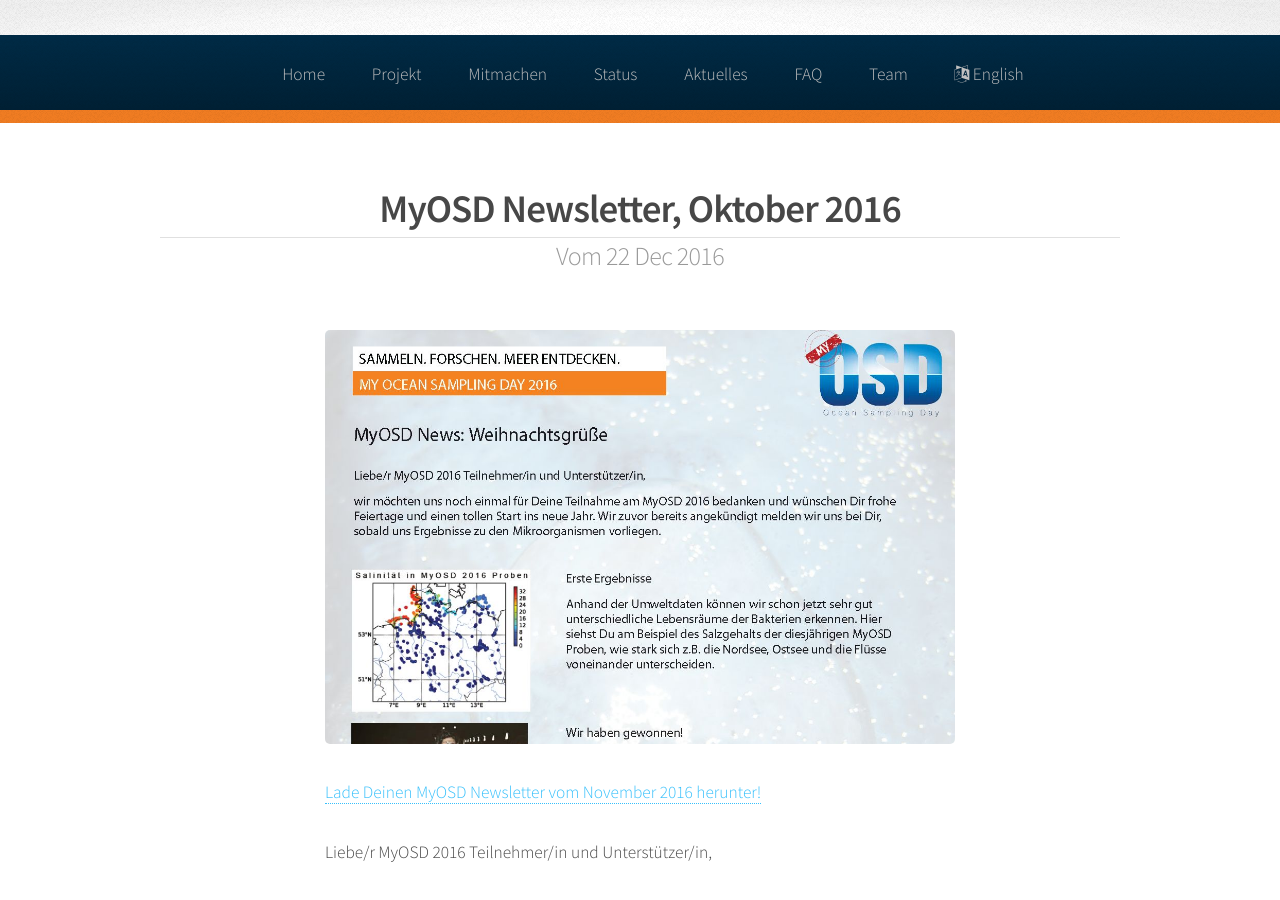
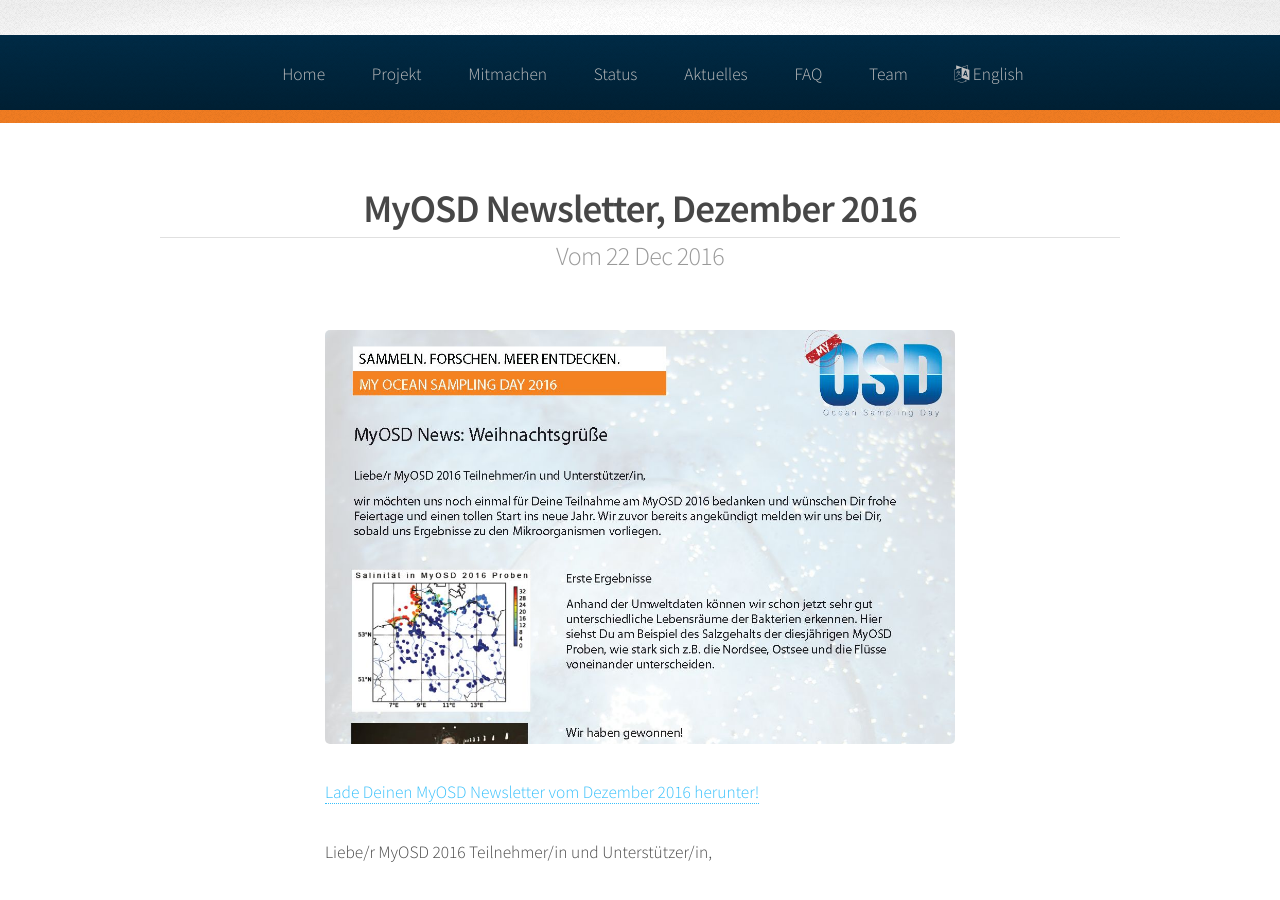
Before and after one commit to myosd/myosd.github.io, a Jekyll site: the page built from _posts/2016-12-22-MyOSD-Newsletter_Dezember2016.md, in a window 1280 px wide and 900 px high. Built offline with Jekyll 4.4.1, drawn with Linux system fonts in a browser that asks for light colours.

Commit message:
Update 2016-12-22-MyOSD-Newsletter_Dezember2016.md
typo

```diff
--- a/_posts/2016-12-22-MyOSD-Newsletter_Dezember2016.md
+++ b/_posts/2016-12-22-MyOSD-Newsletter_Dezember2016.md
@@ -1,10 +1,10 @@
 ---
 published: true
-title: MyOSD Newsletter, Oktober 2016
+title: MyOSD Newsletter, Dezember 2016
 layout: post
 featured: /assets/images/MyOSD_Newsletter_2016-12.jpg
 ---
-[Lade Deinen MyOSD Newsletter vom November 2016 herunter!](https://owncloud.mpi-bremen.de/index.php/s/N5R89xmX9i93hro)
+[Lade Deinen MyOSD Newsletter vom Dezember 2016 herunter!](https://owncloud.mpi-bremen.de/index.php/s/N5R89xmX9i93hro)
 
 Liebe/r MyOSD 2016 Teilnehmer/in und Unterstützer/in,
 
```
